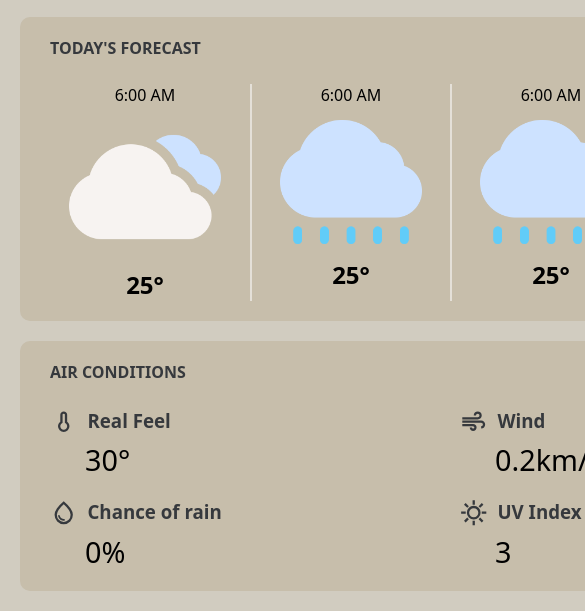
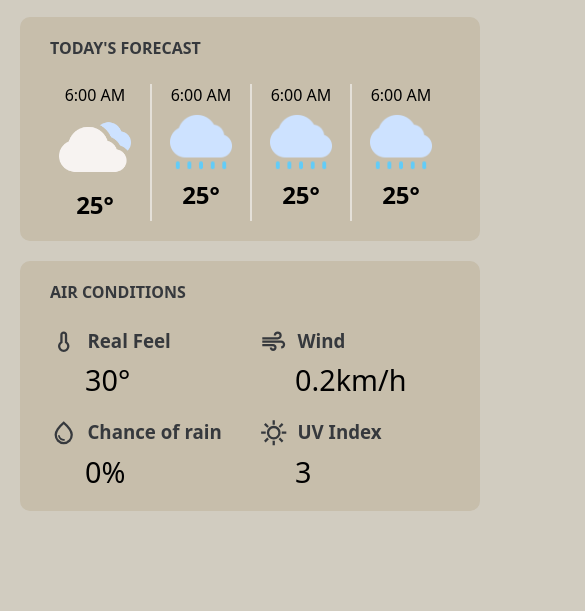
Before and after one commit to Melshine/project-weather-app, a website built with webpack: page src/template.html in a window 390 px wide. Shown: the part 322-933 px from the top of the page, 585 px wide, since content can reach past the window. After the commit the page ends 853 px from the top, so only its background shows below. Built offline with nearby package versions, Linux system fonts and the light colour scheme; no server answers.

Commit message:
feat: update width size of container

```diff
--- a/src/styles/index.css
+++ b/src/styles/index.css
@@ -53,7 +53,7 @@ body {
   grid-template-rows: min-content;
   gap: 20px;
   padding: 20px;
-  width: max(900px, 80%);
+  width: clamp(500px, 80%, 1060px);
   margin: auto;
   min-height: 100vh;
   box-sizing: border-box;
```
